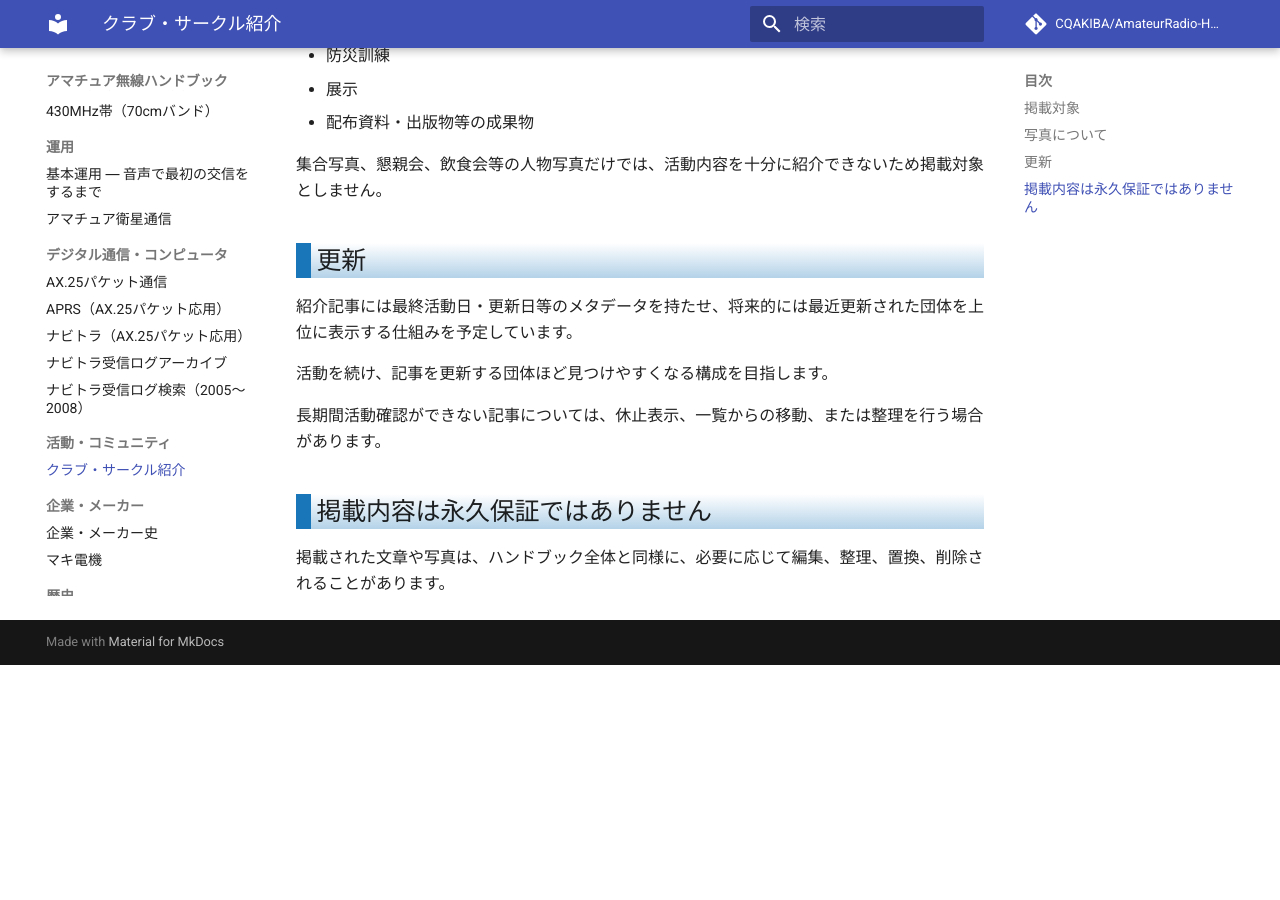
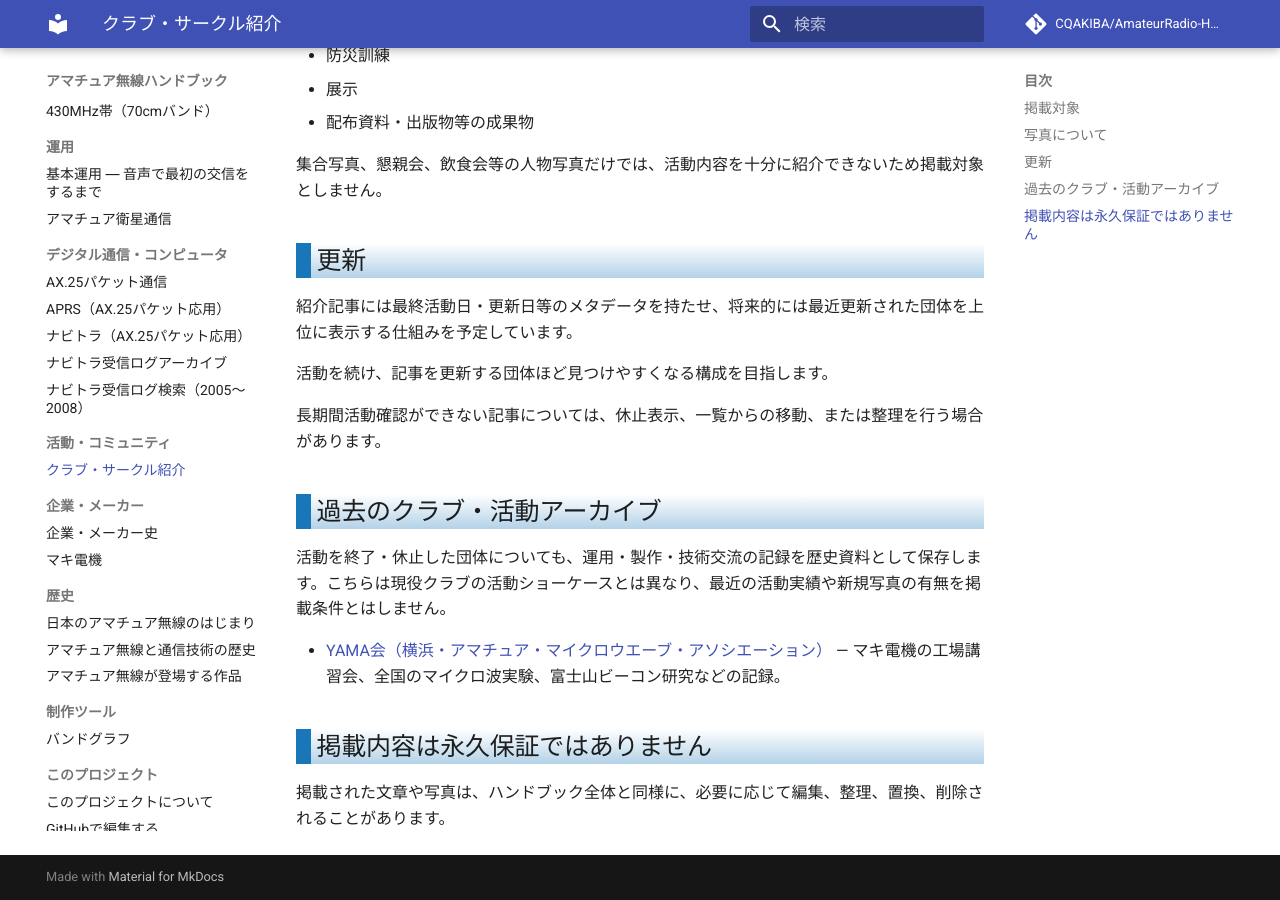
Before and after one commit to CQAKIBA/AmateurRadio-Handbook, an MkDocs documentation site: the page built from docs/clubs/index.md, in a window 1280 px wide and 900 px high, scrolled down 955 px. Built offline with MkDocs 1.6.1 and Material for MkDocs 9.7.7, drawn with Linux system fonts in a browser that asks for light colours; comment, search, counter and statistics services are not loaded; before the commit the page ends 1620 px from its top, so only the background shows below that.

Commit message:
docs: register historical YAMA club archive

```diff
--- a/docs/clubs/index.md
+++ b/docs/clubs/index.md
@@ -40,6 +40,12 @@
 
 長期間活動確認ができない記事については、休止表示、一覧からの移動、または整理を行う場合があります。
 
+## 過去のクラブ・活動アーカイブ
+
+活動を終了・休止した団体についても、運用・製作・技術交流の記録を歴史資料として保存します。こちらは現役クラブの活動ショーケースとは異なり、最近の活動実績や新規写真の有無を掲載条件とはしません。
+
+- [YAMA会（横浜・アマチュア・マイクロウエーブ・アソシエーション）](history/YAMA会.md) — マキ電機の工場講習会、全国のマイクロ波実験、富士山ビーコン研究などの記録。
+
 ## 掲載内容は永久保証ではありません
 
 掲載された文章や写真は、ハンドブック全体と同様に、必要に応じて編集、整理、置換、削除されることがあります。
```
